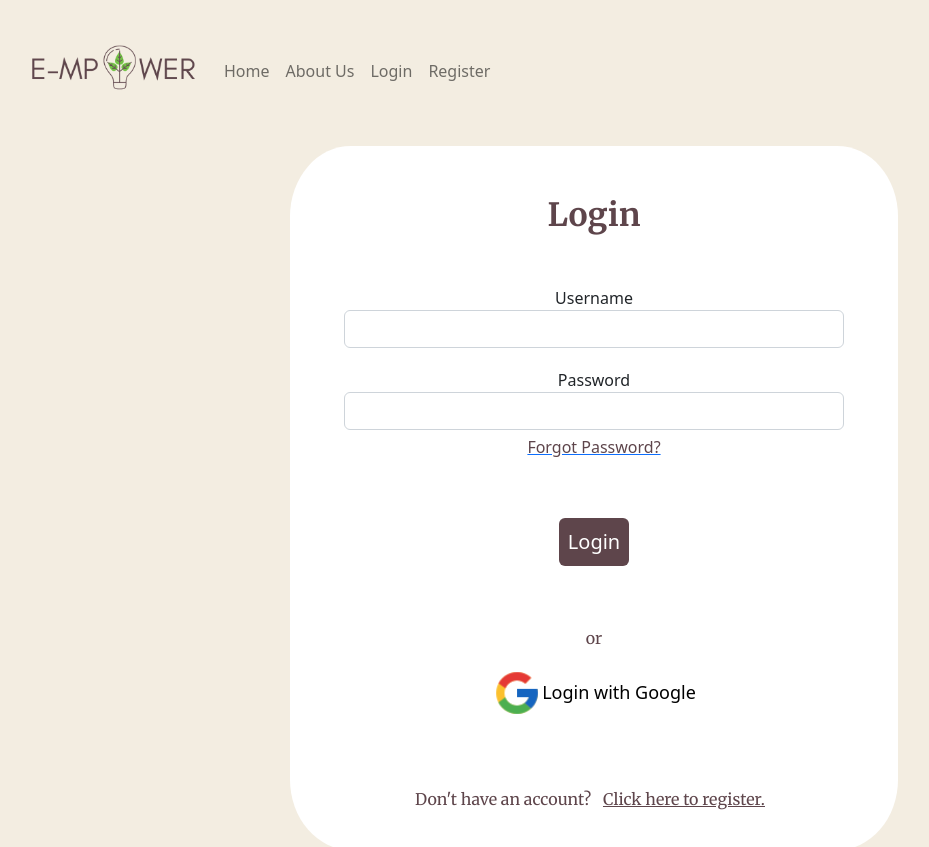
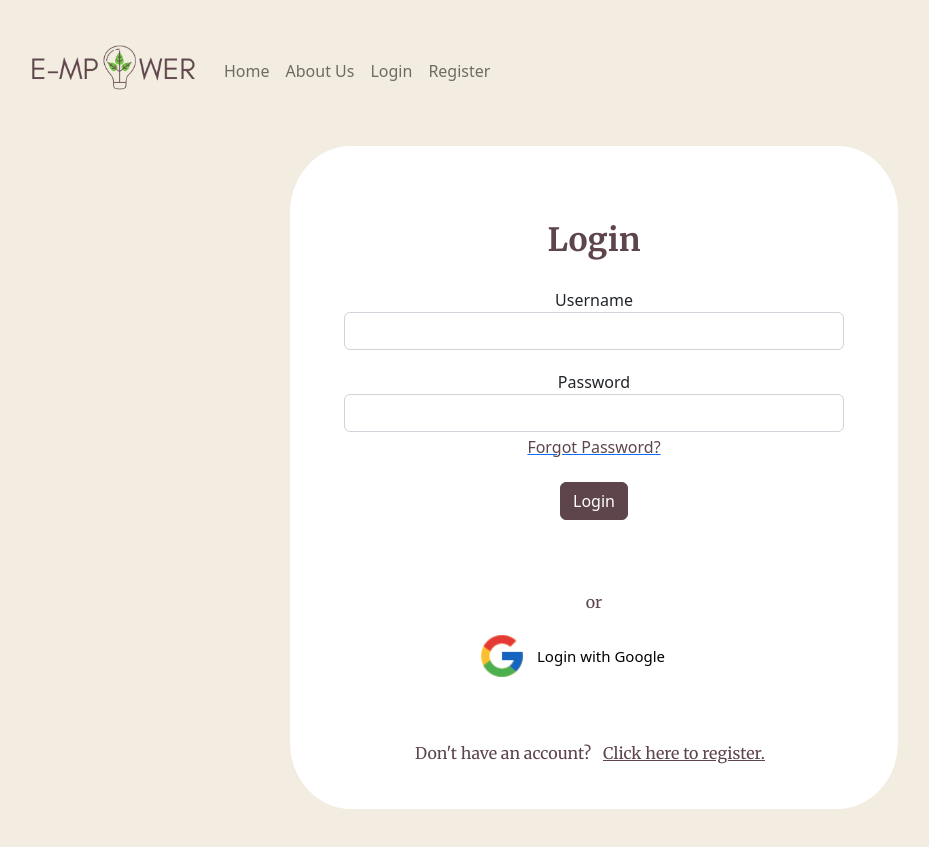
Before and after one commit to zhiyisoh/e-mpower, a Vue app in the folder FrontEnd/: page /login in a window 1280 px wide. Shown: the top 847 px of the page, without its empty margins (46-975 px from the left). Built offline with nearby package versions, Linux system fonts and the light colour scheme.

Commit message:
fixed frontend part

```diff
--- a/FrontEnd/src/views/user management/Login.vue
+++ b/FrontEnd/src/views/user management/Login.vue
@@ -1,53 +1,51 @@
 <script setup>
 import Footer from "../../components/Footer.vue";
 </script>
-
 <template>
   <div class="login-view">
-      <Form @submit="Login" :validation-schema="schema">
-
-        <h2 class="header">Login</h2><br>
+    <div class="col-md-12">
+      <div class="card card-container">
+        <h2 class="header">Login</h2>
+        <Form @submit="handleLogin" :validation-schema="schema">
           <div class="form-group">
             <label for="username">Username</label>
             <Field name="username" type="text" class="form-control" />
-            <ErrorMessage name="username" class="error-message" />
+            <ErrorMessage name="username" class="error-feedback" />
           </div>
           <div class="form-group">
             <label for="password">Password</label>
             <Field name="password" type="password" class="form-control" />
-            <ErrorMessage name="password" class="error-message" />
+            <ErrorMessage name="password" class="error-feedback" />
           </div>
           <RouterLink to="/forgotPassword"><button class="forgot-password link ">Forgot Password?</button></RouterLink>
 
-
+          <div class="form-group">
+            <button class="btn btn-primary btn-block" :disabled="loading">
+              <span v-show="loading" class="spinner-border spinner-border-sm"></span>
+              <span>Login</span>
+            </button>
+          </div>
           <div class="form-group">
             <div v-if="message" class="alert alert-danger" role="alert">
               {{ message }}
             </div>
           </div>
+          <p>or</p>
+          <button type="button" class="google"><input id="google-icon" width="50" height="50" type="image"
+              src="/src/assets/googleicon.png" />Login with Google</button>
 
-      </Form>
-      <br>
-      <div>
-        <button class="btn login-btn" :disabled="loading">
-          <span v-show="loading" class="spinner-border spinner-border-sm"></span>
-          Login
-        </button>
-
-        <br>
-
-        <p>or</p>
-        <button type="button" class="google"><input id="google-icon" width="50" height="50" type="image" src="/src/assets/googleicon.png" />Login with Google</button>
-      </div>
 
           <div class="to-register">
             <p>Don't have an account?
-        <RouterLink to="/register"><button type="button" class="link" href="Register.vue"><u>Click here to register.</u></button></RouterLink>
+              <RouterLink to="/register"><button type="button" class="link" href="Register.vue"><u>Click here to
+                    register.</u></button></RouterLink>
             </p>
           </div>
-
+        </Form>
       </div>
-    <Footer/>
+    </div>
+  </div>
+  <Footer />
 </template>
 
 
@@ -75,20 +73,22 @@
     };
   },
   computed: {
+    //  this.$store.state.auth allows you to get the status
     loggedIn() {
       return this.$store.state.auth.status.loggedIn;
     },
   },
   created() {
     if (this.loggedIn) {
+      //redirect to /home screen
       this.$router.push("/home");
     }
   },
   methods: {
-      Login(user) {
+    handleLogin(user) {
       this.loading = true;
 
-        // successful login
+      // successful login: make request by dispatching action
       this.$store.dispatch("auth/login", user).then(
         () => {
           this.$router.push("/home");
@@ -110,59 +110,55 @@
 };
 </script>
 
-  <style>
-    h2,p{
+<style scoped>
+h2,
+p {
   font-family: 'Merriweather', sans-serif;
-      color:#5E454B;
-      padding-top:50px;
+  color: #5E454B;
+  padding-top: 50px;
 }
 
 .header {
   font-weight: 700;
 }
 
-    .to-register{
-      padding-top:10px;
-      padding-bottom:20px;
+.to-login {
+  padding-top: 10px;
+  padding-bottom: 20px;
   font-family: 'Merriweather', sans-serif;
-      color:#5E454B;
-      display:inline-block;
+  color: #5E454B;
+  display: inline-block;
 }
 
-    .link{
+.link {
   border-color: transparent;
   background-color: transparent;
-      color:#5E454B;
-      display:inline;
+  color: #5E454B;
+  display: inline;
 }
 
-    .login-view{
-      background-color: white;
+.login-view {
+  background-color: rgb(255, 255, 255);
   margin: 20px auto;
   text-align: center;
   border-radius: 10%;
   width: 50%;
+  padding: 2%;
 }
 
-    .form-group{
+.card-container {
+  border-color: transparent;
+  margin: 0 auto;
+}
+
+.form-group {
   margin: auto;
   padding-top: 20px;
   width: 500px;
 }
 
-    .forgot-password{
-      margin: 2px;
-    }
 
-    .login-btn {
-      background-color: #5E454B;
-      color: white;
-      margin: 10px 0;
-      font-size: 20px;
-      padding: 8px;
-    }
-
-    .error-message {
+.error-feedback {
   color: red;
   margin: 2px;
 }
@@ -170,19 +166,23 @@
 .google {
   background-color: rgb(255, 255, 255);
   color: black;
+  margin: 0 auto;
   margin-bottom: 5px;
   border-radius: 8px;
   text-align: center;
   align-items: center;
-      font-size: 18px;
+  font-size: 15px;
   height: 53px;
   display: inline-flex;
   border-color: transparent;
+  width: 250px;
+}
+
+#google-icon {
+  margin-right: 10px;
 }
 
 .google:hover {
   border-color: grey;
 }
-
-
 </style>
--- a/FrontEnd/src/views/user management/Register.vue
+++ b/FrontEnd/src/views/user management/Register.vue
@@ -4,72 +4,64 @@ import Footer from "../../components/Footer.vue";
 
 <template>
   <div class="register-view">
-    <Form class="registerForm" @submit="Registration" :validation-schema="schema">
 
-      <h2 class="header">Register</h2><br>
-
-      <!-- USERNAME FIELD -->
+    <div class="col-md-12">
+      <div class="card card-container">
+        <h2 class="header">Register</h2>
+        <Form @submit="handleRegister" :validation-schema="schema">
+          <div v-if="!successful">
             <div class="form-group">
               <label for="username">Username</label>
               <Field name="username" type="text" class="form-control" />
-        <ErrorMessage name="username" class="error-message" />
+              <ErrorMessage name="username" class="error-feedback" />
             </div>
-
-      <!-- EMAIL FIELD -->
             <div class="form-group">
               <label for="email">Email</label>
               <Field name="email" type="email" class="form-control" />
-        <ErrorMessage name="email" class="error-message" />
+              <ErrorMessage name="email" class="error-feedback" />
             </div>
-
-      <!-- PASSWORD FIELD -->
             <div class="form-group">
               <label for="password">Password</label>
               <Field name="password" type="password" class="form-control" />
-        <ErrorMessage name="password" class="error-message" />
+              <ErrorMessage name="password" class="error-feedback" />
             </div>
 
-      <!-- CONFIRM PASSWORD FIELD -->
             <div class="form-group">
               <label for="confirmpassword">Confirm Password</label>
-        <Field name="confirm-password" type="password" class="form-control" />
-        <ErrorMessage name="confirm-password" class="error-message" />
+              <Field name="confirmpassword" type="password" class="form-control" />
+              <ErrorMessage name="confirmpassword" class="error-feedback" />
             </div>
 
-      <!-- ANY ALERT -->
             <div class="form-group">
-        <div v-if="message" class="alert alert-danger" role="alert">
-          {{ message }}
+              <button class="btn btn-primary btn-block" :disabled="loading">
+                <span v-show="loading" class="spinner-border spinner-border-sm"></span>
+                Register
+              </button>
             </div>
           </div>
 
+          <div v-if="message" class="alert" :class="successful ? 'alert-success' : 'alert-danger'">
+            {{ message }}
+          </div>
         </Form>
-
-    <div>
-      <button class="btn register-btn" :disabled="loading">
-        <span v-show="loading" class="spinner-border spinner-border-sm"></span>
-        Register
-      </button>
         <br>
-
         <p>or</p>
         <button type="button" class="google"><input id="google-icon" width="50" height="50" type="image"
             src="/src/assets/googleicon.png" />Register with Google</button>
-    </div>
-
         <div class="to-login">
           <p>Already have an account?
-        <RouterLink to="/login"><button type="button" class="link" href="Login.vue"><u>Click to login here.</u></button>
+            <RouterLink to="/login"><button type="button" class="link" href="Login.vue"><u>Click to login
+                  here.</u></button>
             </RouterLink>
           </p>
+        </div>
+      </div>
     </div>
   </div>
   <Footer />
 </template>
 
 <script>
-
-// Using vee validate and yup for form
 import { Form, Field, ErrorMessage } from "vee-validate";
 import * as yup from "yup";
 
@@ -81,24 +73,25 @@ export default {
     ErrorMessage,
   },
   data() {
-
-    // USING YUP TO LIMIT WHAT INPUT CAN BE TYPED
-
     const schema = yup.object().shape({
       username: yup
         .string()
-        .required("Username is a required field.")
-        .min(8, "Username must be at least 8 characters.")
-        .max(25, "Username must be at most 25 characters."),
+        .required("Username is required!")
+        .min(3, "Must be at least 3 characters!")
+        .max(25, "Must be maximum 25 characters!"),
       email: yup
         .string()
-        .required("Email is a required field.")
-        .email("Email is invalid. Please key in with the correct format."),
+        .required("Email is required!")
+        .email("Email is invalid!"),
       password: yup
         .string()
-        .required("Password is a required field.")
-        .min(8, "Password must be at least 8 characters.")
-        .max(30, "Password must be at most 30 characters."),
+        .required("Password is required!")
+        .min(6, "Must be at least 6 characters!")
+        .max(30, "Must be maximum 30 characters!"),
+      confirmpassword: yup
+        .string()
+        .required("Confirm Password Field is required!")
+        .oneOf([yup.ref('password'), null], 'Passwords must match')
     });
 
     return {
@@ -108,7 +101,6 @@ export default {
       schema,
     };
   },
-
   computed: {
     loggedIn() {
       return this.$store.state.auth.status.loggedIn;
@@ -120,23 +112,24 @@ export default {
     }
   },
   methods: {
-    Registration(user) {
+    handleRegister(user) {
       this.message = "";
       this.successful = false;
       this.loading = true;
 
-      // successful registration
       this.$store.dispatch("auth/register", user).then(
         (data) => {
           this.message = data.message;
           this.successful = true;
           this.loading = false;
         },
-
-        // unsuccessful registration
         (error) => {
           this.message =
-            (error.response && error.response.data && error.response.data.message) || error.message || error.toString();
+            (error.response &&
+              error.response.data &&
+              error.response.data.message) ||
+            error.message ||
+            error.toString();
           this.successful = false;
           this.loading = false;
         }
@@ -146,7 +139,8 @@ export default {
 };
 </script>
 
-<style>
+
+<style scoped>
 h2,
 p {
   font-family: 'Merriweather', sans-serif;
@@ -179,6 +173,12 @@ p {
   text-align: center;
   border-radius: 10%;
   width: 50%;
+  padding: 2%;
+}
+
+.card-container {
+  border-color: transparent;
+  margin: 0 auto;
 }
 
 .form-group {
@@ -187,15 +187,8 @@ p {
   width: 500px;
 }
 
-.register-btn {
-  background-color: #5E454B;
-  color: white;
-  margin: 10px 0;
-  font-size: 20px;
-  padding: 8px;
-}
 
-.error-message {
+.error-feedback {
   color: red;
   margin: 2px;
 }
@@ -203,18 +196,23 @@ p {
 .google {
   background-color: rgb(255, 255, 255);
   color: black;
+  margin: 0 auto;
   margin-bottom: 5px;
   border-radius: 8px;
   text-align: center;
   align-items: center;
-  font-size: 18px;
+  font-size: 15px;
   height: 53px;
   display: inline-flex;
   border-color: transparent;
+  width: 250px;
+}
+
+#google-icon {
+  margin-right: 10px;
 }
 
 .google:hover {
   border-color: grey;
 }
-
 </style>
```
Also changed, not shown: FrontEnd/src/services/api.service.js (added, +29 -0 lines), FrontEnd/src/services/token.service.js (added, +31 -0 lines), FrontEnd/src/services/user.service.js (+7 -1 lines), FrontEnd/src/store/auth.module.js (line endings or trailing spaces). Lines whose indentation alone changed are shown as unchanged.
